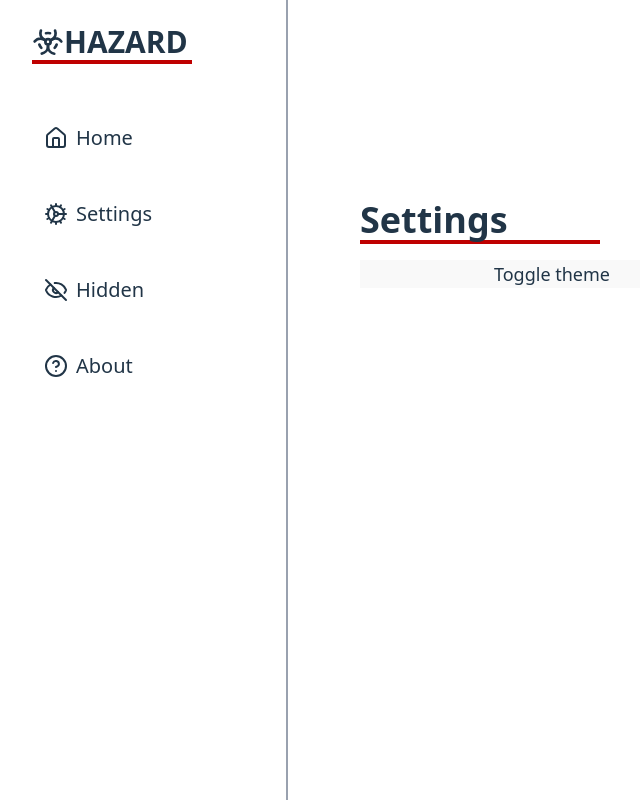
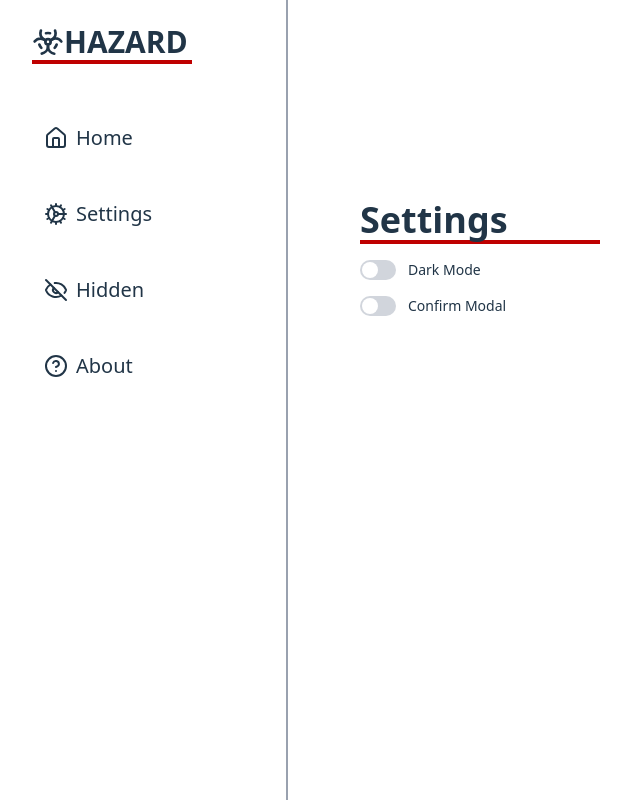
Before and after one commit to eskilschjong/hazard, a React (Vite) app: page /settings in a window 1280 px wide. Shown: the whole page, without its empty margins (88-728 px from the left). Built offline with nearby package versions, Linux system fonts and the light colour scheme.

Commit message:
style: enhanced dark mode color scheme

```diff
--- a/src/components/ConfirmModal.tsx
+++ b/src/components/ConfirmModal.tsx
@@ -12,11 +12,11 @@ export const ConfirmModal: React.FC<ConfirmModalProps> = ({
 }) => {
     return (
         <div>
-            <div className="fixed flex flex-col justify-center items-center bg-white dark:bg-[#36423E] w-[25vw] h-[25vh] top-1/2 left-1/2 -translate-x-1/2 -translate-y-1/2 rounded-lg p-2 border-3 border-gray-400">
-                <h1 className='p-2 text-center text-[#36423e] font-semibold text-lg mb-4'>Are you sure you want to {hidden ? 'unhide' : 'hide'} this post?</h1>
+            <div className="fixed flex flex-col justify-center items-center bg-white dark:bg-[var(--color-text)] w-[25vw] h-[25vh] top-1/2 left-1/2 -translate-x-1/2 -translate-y-1/2 rounded-lg p-2 border-3 border-gray-400">
+                <h1 className='p-2 text-center text-[var(--color-text)] dark:text-[var(--color-text-dark)] font-semibold text-lg mb-4'>Are you sure you want to {hidden ? 'unhide' : 'hide'} this post?</h1>
                 <div className='flex items-center justify-center gap-8'>
-                    <button className='bg-[#36423e] text-[#DAE2DF] py-2 px-4 border border-2 rounded-lg font-semibold hover:bg-[#DAE2DF] hover:text-[#36423e]' onClick={onClose}>Cancel</button>
-                    <button className='bg-[var(--color-red)] dark:bg-[var(--color-red-dark)] text-[#DAE2DF] py-2 px-4 border border-2 rounded-lg font-semibold hover:bg-[#DAE2DF] hover:text-[#bf0000]' onClick={onConfirm}>Confirm</button>
+                    <button className='bg-[var(--color-text)] text-[var(--color-accent)] py-2 px-4 border border-2 rounded-lg font-semibold hover:bg-[var(--color-accent)] dark:bg-[var(--color-accent-dark)] hover:text-[var(--color-text)] dark:text-[var(--color-text-dark)]' onClick={onClose}>Cancel</button>
+                    <button className='bg-[var(--color-red)] dark:bg-[var(--color-red-dark)] text-[var(--color-accent)] py-2 px-4 border border-2 rounded-lg font-semibold hover:bg-[var(--color-accent)] dark:bg-[var(--color-accent-dark)] hover:text-[#bf0000]' onClick={onConfirm}>Confirm</button>
                 </div>
             </div>
         </div>
--- a/src/components/DetailedPost.tsx
+++ b/src/components/DetailedPost.tsx
@@ -42,7 +42,7 @@ export const DetailedPost: React.FC<PostProps> = ({
             <button onClick={onClose} className='fixed text-white top-4 right-4 z-50 p-2' title='Close Post'>
                 <X size={30} />
             </button>
-            <div className="fixed z-40 flex bg-white dark:bg-[#36423E] w-[60vw] h-[80vh] top-1/2 left-1/2 -translate-x-1/2 -translate-y-1/2 rounded-r-lg">
+            <div className="fixed z-40 flex bg-white dark:bg-[var(--color-text)] w-[60vw] h-[80vh] top-1/2 left-1/2 -translate-x-1/2 -translate-y-1/2 rounded-r-lg">
                 <img
                     src={`https://placehold.co/500x550/DAE2DF/63736D/?text=${title}`}
                     alt={title}
@@ -50,7 +50,7 @@ export const DetailedPost: React.FC<PostProps> = ({
                 />
                 <div className='flex flex-col pb-4'>
                     <div className='flex flex-col border-b border-gray-300 p-4'>
-                        <div className='font-semibold flex gap-2 text-[#36423E]'><CircleUserRound /> User {userId}</div>
+                        <div className='font-semibold flex gap-2 text-[var(--color-text)] dark:text-[var(--color-text-dark)]'><CircleUserRound /> User {userId}</div>
                         <div className='flex '>
                             <h2 className='text-base font-semibold flex-1 mr-2'>{title}</h2>
                             <div className='flex font-bold text-xl items-center mr-2 gap-1' title='Comments'>
@@ -71,7 +71,7 @@ export const DetailedPost: React.FC<PostProps> = ({
                                     [&::-webkit-scrollbar-thumb]:bg-gray-300'>
                         {comments.map(c => (
                             <div key={c.id} className='border-b border-gray-300 pb-8 mt-4 pr-4'>
-                                <div className='font-semibold flex items-center gap-2 text-[#36423E]'>
+                                <div className='font-semibold flex items-center gap-2 text-[var(--color-text)] dark:text-[var(--color-text-dark)]'>
                                     <CircleUserRound />
                                     {c.email}
                                 </div>
--- a/src/components/Post.tsx
+++ b/src/components/Post.tsx
@@ -32,7 +32,7 @@ export const Post: React.FC<PostProps> = ({
 
     return (
         <div className='w-[30vw] min-w-80 mt-8 pb-4 border-b border-gray-400'>
-            <div className='font-semibold flex mb-1 text-[#36423E]'>
+            <div className='font-semibold flex mb-1 text-[var(--color-text)] dark:text-[var(--color-text-dark)]'>
                 <NavLink to={`/user/${userId}`} className='flex-1 flex flex-row gap-2'>
                     <CircleUserRound />
                     User {userId}
--- a/src/components/Settings.tsx
+++ b/src/components/Settings.tsx
@@ -3,6 +3,10 @@ import { useState } from 'react';
 export const Settings = () => {
     const [isDark, setIsDark] = useState(() => {
         return localStorage.theme === "dark" || !("theme" in localStorage) && window.matchMedia("(prefers-color-scheme: dark)").matches;
+    });
+
+    const [isConfirmModal, setIsConfirmModal] = useState(() => {
+        return localStorage.confirmModal === "true";
     });
 
     const toggleTheme = () => {
@@ -17,17 +21,44 @@ export const Settings = () => {
         }
     };
 
+    const toggleConfirmModal = () => {
+        const newConfirmModal = !isConfirmModal;
+        setIsConfirmModal(newConfirmModal);
+        localStorage.confirmModal = newConfirmModal;
+    };
+
     return (
         <div className="ml-[35vw]">
             <h1 className="text-4xl mt-[25vh] font-semibold">Settings</h1>
             <div className="w-60 h-1 bg-[var(--color-red)] dark:bg-[var(--color-red-dark)] mb-4"></div>
-            <button onClick={toggleTheme} className="w-[30vw] text-lg">
-                Toggle theme
-            </button>
+            <div className='flex flex-col'>
+                <label className="inline-flex items-center cursor-pointer">
+                    <input
+                        type="checkbox"
+                        checked={isDark}
+                        onChange={toggleTheme}
+                        className="sr-only peer"
+                    />
+                    <div className="relative w-9 h-5 bg-gray-300 rounded-full peer peer-checked:after:translate-x-full rtl:peer-checked:after:-translate-x-full
+                    peer-checked:after:border-gray-500 after:content-[''] after:absolute after:top-[2px] after:start-[2px] after:bg-white after:rounded-full
+                    after:h-4 after:w-4 after:transition-all peer-checked:bg-gray-600"></div>
+                    <span className="select-none ms-3 text-sm font-medium text-heading">Dark Mode</span>
+                </label>
+                <label className="inline-flex items-center cursor-pointer mt-4">
+                    <input
+                        type="checkbox"
+                        checked={isConfirmModal}
+                        onChange={toggleConfirmModal}
+                        className="sr-only peer"
+                    />
+                    <div className="relative w-9 h-5 bg-gray-300 rounded-full peer peer-checked:after:translate-x-full rtl:peer-checked:after:-translate-x-full
+                    peer-checked:after:border-gray-500 after:content-[''] after:absolute after:top-[2px] after:start-[2px] after:bg-white after:rounded-full
+                    after:h-4 after:w-4 after:transition-all peer-checked:bg-gray-600"></div>
+                    <span className="select-none ms-3 text-sm font-medium text-heading">Confirm Modal</span>
+                </label>
+            </div>
         </div>
-    )
-
-
+    );
 }
 
 export default Settings;
--- a/src/index.css
+++ b/src/index.css
@@ -19,6 +19,10 @@
 :root {
   --color-red: #bf0000;
   --color-red-dark: #ff5b5b;
+  --color-text: #36423e;
+  --color-text-dark: #d7f1e7;
+  --color-accent: #dae2df;
+  --color-accent-dark: #63736d;
 }
 
 html.dark {
```
Also changed, not shown: src/components/Explore.tsx (+8 -8 lines), src/components/Navbar.tsx (+5 -5 lines).
